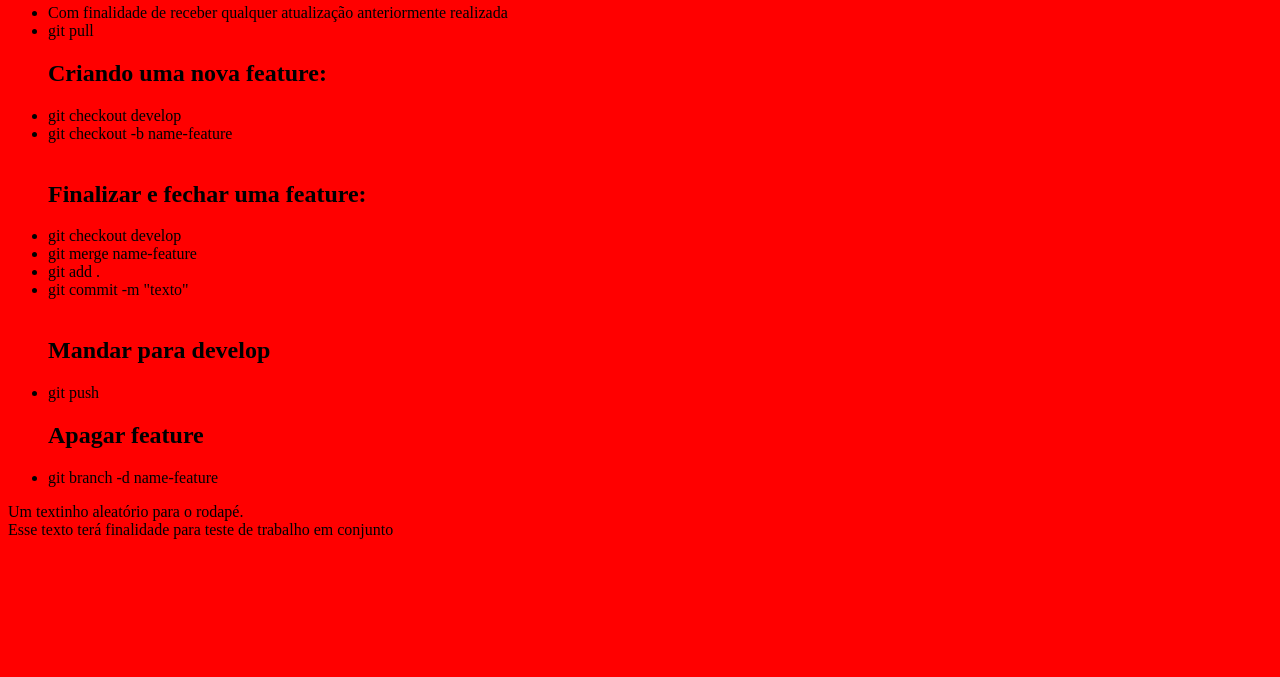
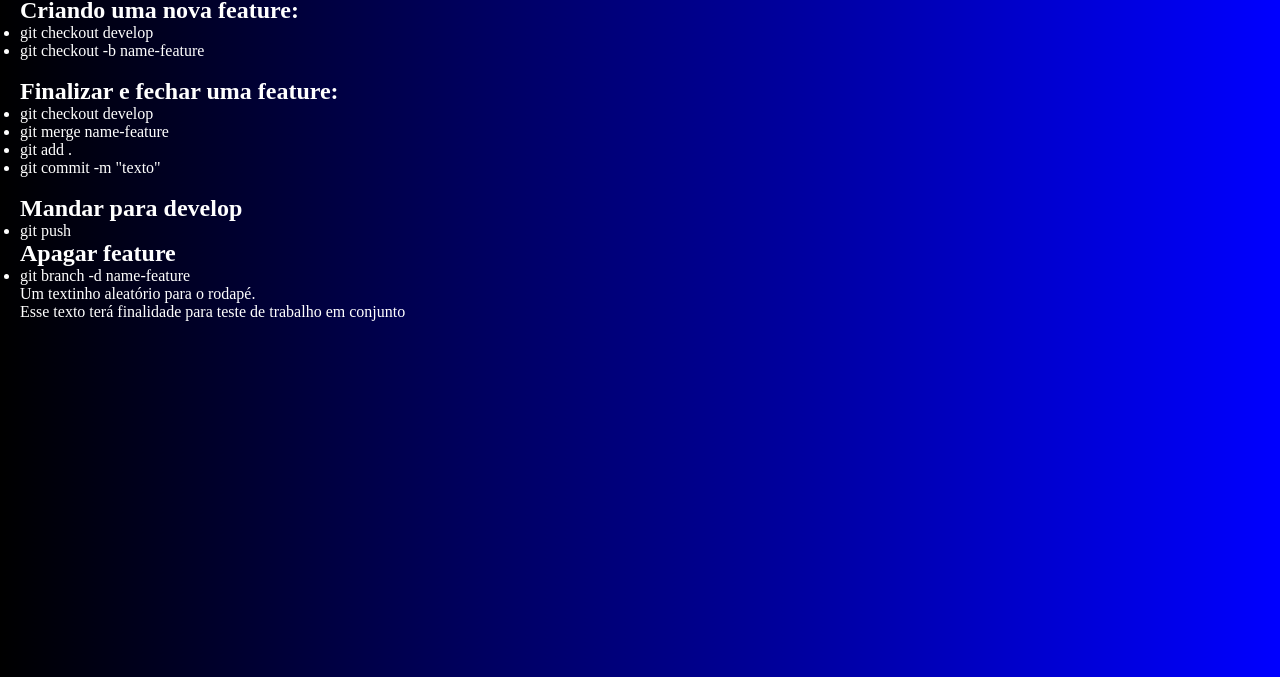
Before and after one commit to purpleteamNSC/secdevops, a plain HTML site: page index.html in a window 1280 px wide. Shown: the part 123-800 px from the top of the page. Drawn offline with Linux system fonts and the light colour scheme.

Commit message:
changing css

```diff
--- a/css/style.css
+++ b/css/style.css
@@ -1,3 +1,11 @@
-body{
-    background-color: red;
+* {
+    margin: 0;
+    padding: 0;
+    box-sizing: border-box;
 }
+
+body {
+    padding: 20px;
+    background: linear-gradient(to right, #000000, #0000ff);
+    color: white;
+}
```
